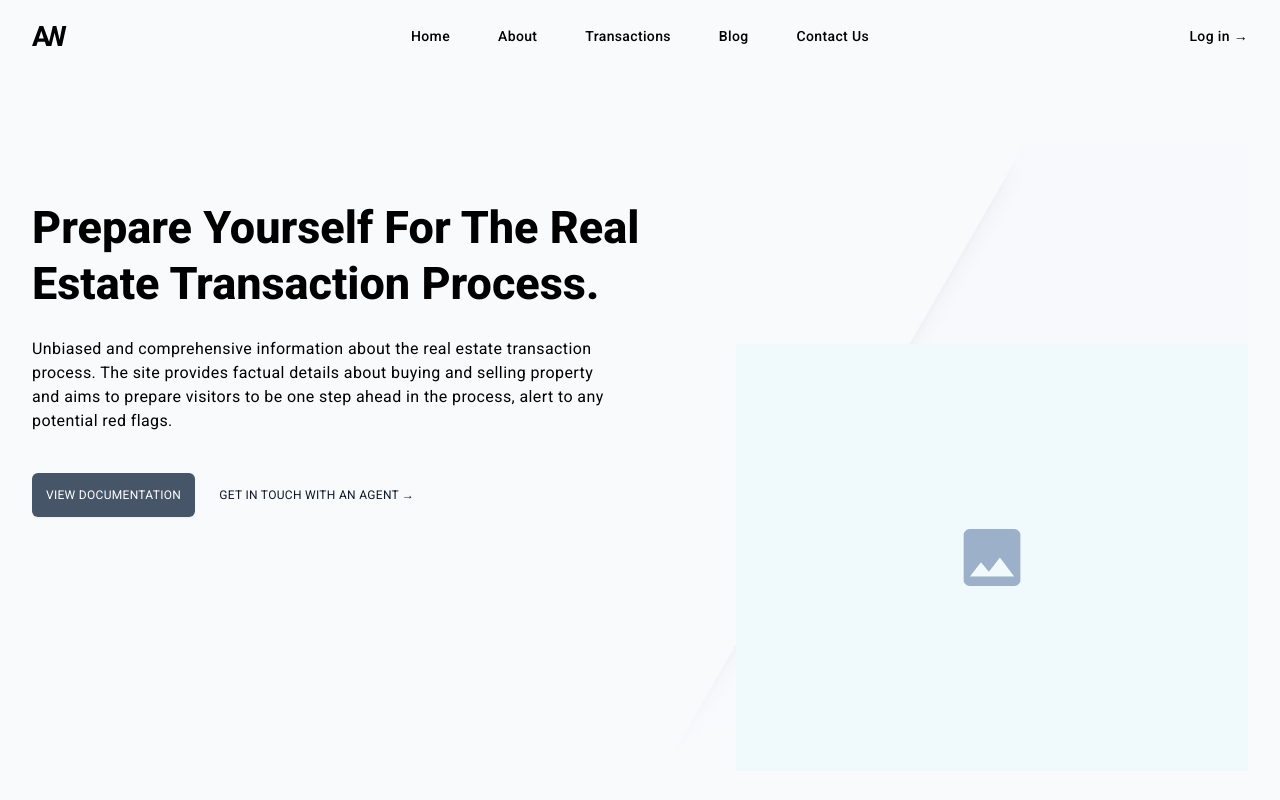
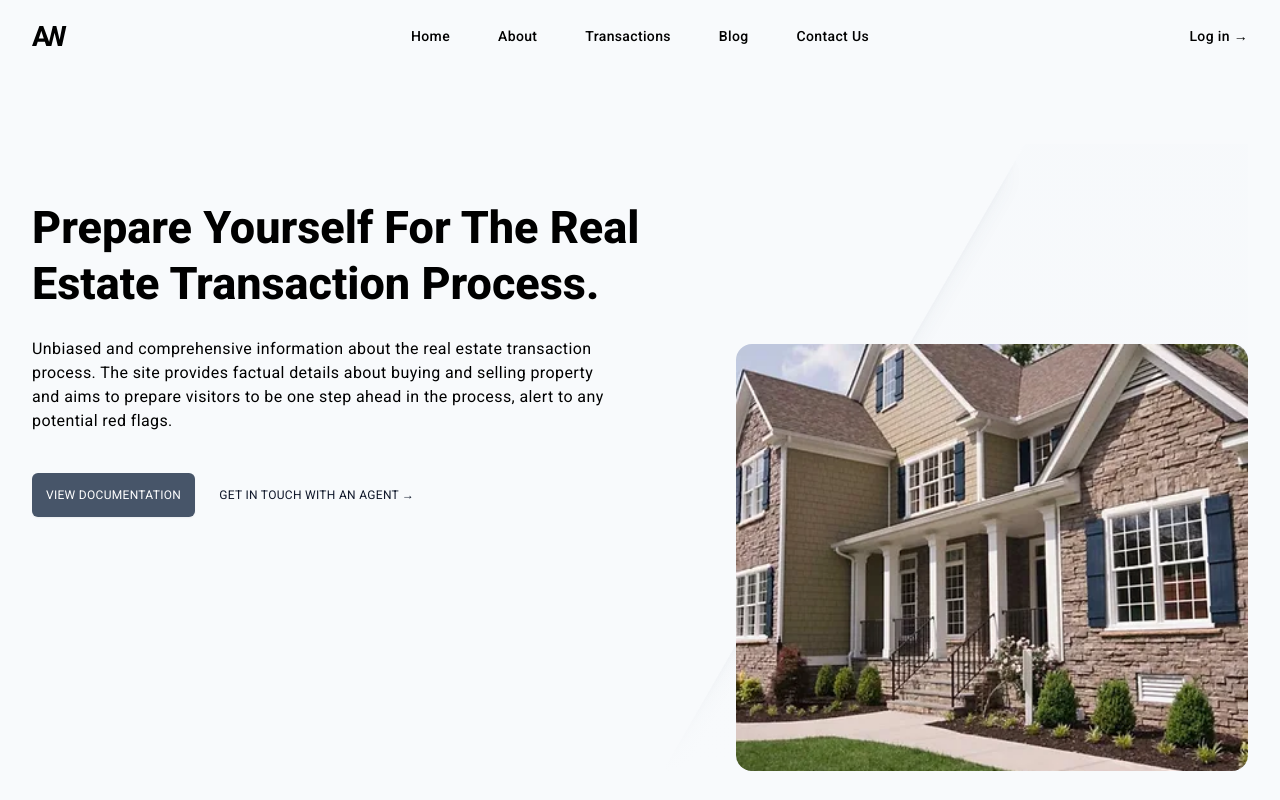
Before and after one commit to iamwillcode/agentwebb, a Next.js app: page / in a window 1280 px wide. Shown: the top 800 px of the page. Built offline with nearby package versions, Linux system fonts and the light colour scheme.

Commit message:
updated images

```diff
--- a/pages/about.tsx
+++ b/pages/about.tsx
@@ -76,7 +76,7 @@ function Biography() {
       <div className="grid grid-cols-1 gap-16 lg:grid-cols-2">
         <div className="">
           <div className="w-full h-[500px] relative">
-            <Image fill quality={40} src="/dummy-image.png" alt="" className="object-cover object-center " />
+            <Image fill quality={40} src="/media/agentwebb.webp" alt="" className="object-cover object-center rounded-2xl" />
           </div>
           <ul role="list" className="flex items-center w-full space-x-4 text-center">
             {items.map((item) => (
--- a/pages/index.tsx
+++ b/pages/index.tsx
@@ -62,13 +62,13 @@ export default function index() {
                       </a>
                     </div>
                   </div>
-                  <div className="mt-10 aspect-[6/5] w-full max-w-lg rounded-2xl object-cover sm:mt-16 lg:mt-0 lg:max-w-none xl:row-span-2 xl:row-end-2 xl:mt-36 relative">
+                  <div className="mt-10 aspect-[6/5] w-full max-w-lg  object-cover sm:mt-16 lg:mt-0 lg:max-w-none xl:row-span-2 xl:row-end-2 xl:mt-36 relative">
                     <Image
                       fill
                       quality={40}
-                      src="/dummy-image.png"
+                      src="/media/hero.webp"
                       alt="placehodler iamge"
-                      className="object-cover object-center "
+                      className="object-cover object-center rounded-2xl"
                     />
                   </div>
                 </div>
```
Also changed, not shown: public/media/agentwebb.webp (added), public/media/hero.webp (added).
